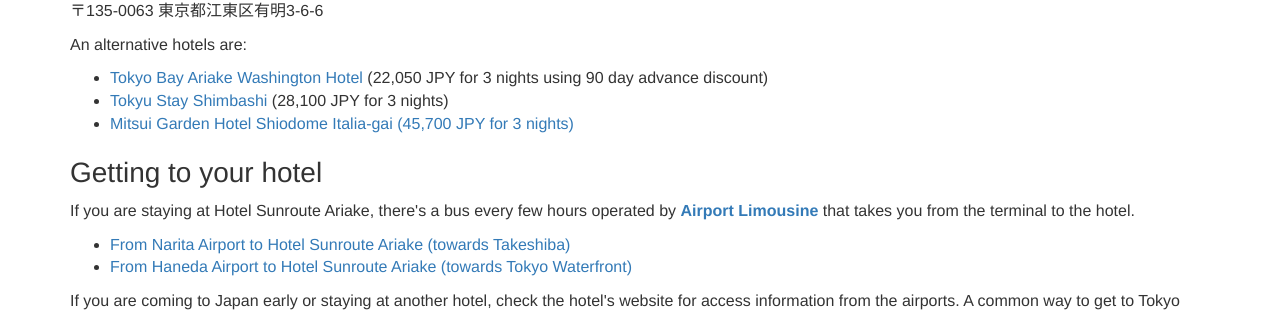
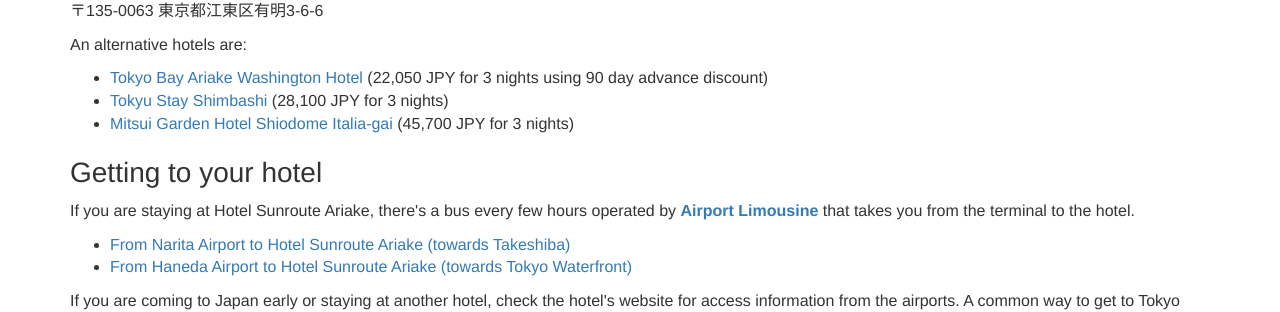
Before and after one commit to scalajp/2016.scalamatsuri.org, a Jekyll site: the page built from en/travel/index.html, in a window 1280 px wide and 900 px high, scrolled down 463 px. Shown: the part 145-457 px from the top of the window. Built offline with Jekyll 4.4.1, drawn with Linux system fonts in a browser that asks for light colours; nearby versions of some CDN libraries; comment, search, counter and statistics services are not loaded; part of the change alters nothing that is shown.

Commit message:
Minor fix

```diff
--- a/en/travel/index.html
+++ b/en/travel/index.html
@@ -34,7 +34,7 @@ Hotel Sunroute Ariake<br>
 <ul>
 <li><a href="http://tokyobay.washington-hotels.jp/">Tokyo Bay Ariake Washington Hotel</a> (22,050 JPY for 3 nights using 90 day advance discount)</li>
 <li><a href="http://www.tokyustay.co.jp/e/hotel/SHI/">Tokyu Stay Shimbashi</a> (28,100 JPY for 3 nights)</li>
-<li><a href="http://www.gardenhotels.co.jp/eng/shiodome-italiagai/">Mitsui Garden Hotel Shiodome Italia-gai (45,700 JPY for 3 nights)</a></li>
+<li><a href="http://www.gardenhotels.co.jp/eng/shiodome-italiagai/">Mitsui Garden Hotel Shiodome Italia-gai</a> (45,700 JPY for 3 nights)</li>
 </ul>
 
 <h3>Getting to your hotel</h3>
```
